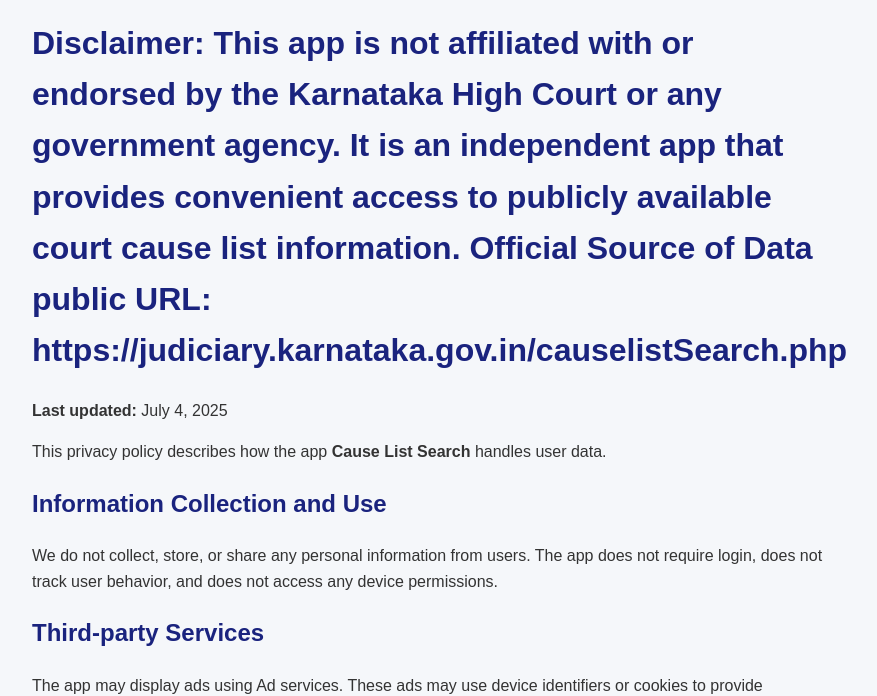
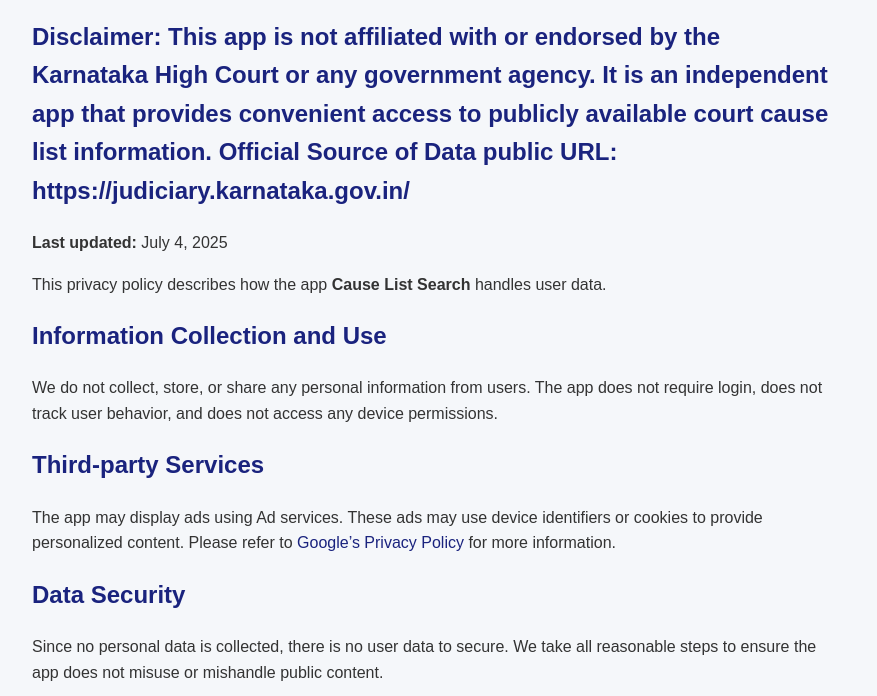
Before and after one commit to YTAtech/causelist, a plain HTML site: page index.html in a window 1280 px wide. Shown: the part 108-804 px from the top of the page, without its empty margins (208-1085 px from the left). Drawn offline with Linux system fonts and the light colour scheme.

Commit message:
Update index.html
Changed h1 to h2

```diff
--- a/index.html
+++ b/index.html
@@ -26,8 +26,8 @@
 <body>
 
   <h1>Privacy Policy</h1>
-  <h1>Disclaimer: This app is not affiliated with or endorsed by the Karnataka High Court or any government agency. It is an independent app that provides convenient access to publicly available court cause list information.
-    Official Source of Data public URL: https://judiciary.karnataka.gov.in/causelistSearch.php</h1>
+  <h2>Disclaimer: This app is not affiliated with or endorsed by the Karnataka High Court or any government agency. It is an independent app that provides convenient access to publicly available court cause list information.
+    Official Source of Data public URL: https://judiciary.karnataka.gov.in/</h2>
   <p><strong>Last updated:</strong> July 4, 2025</p>
 
   <p>
```
